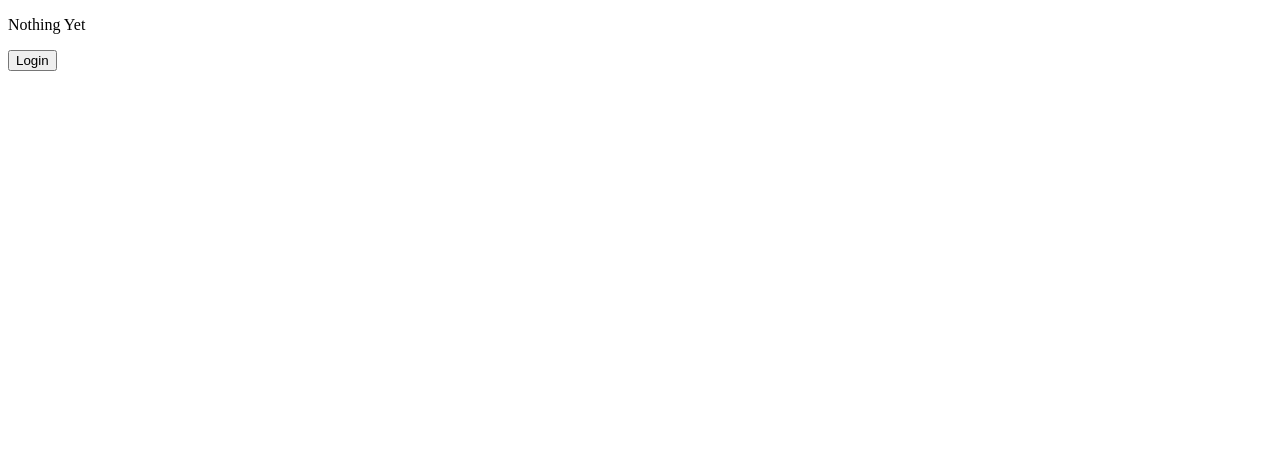
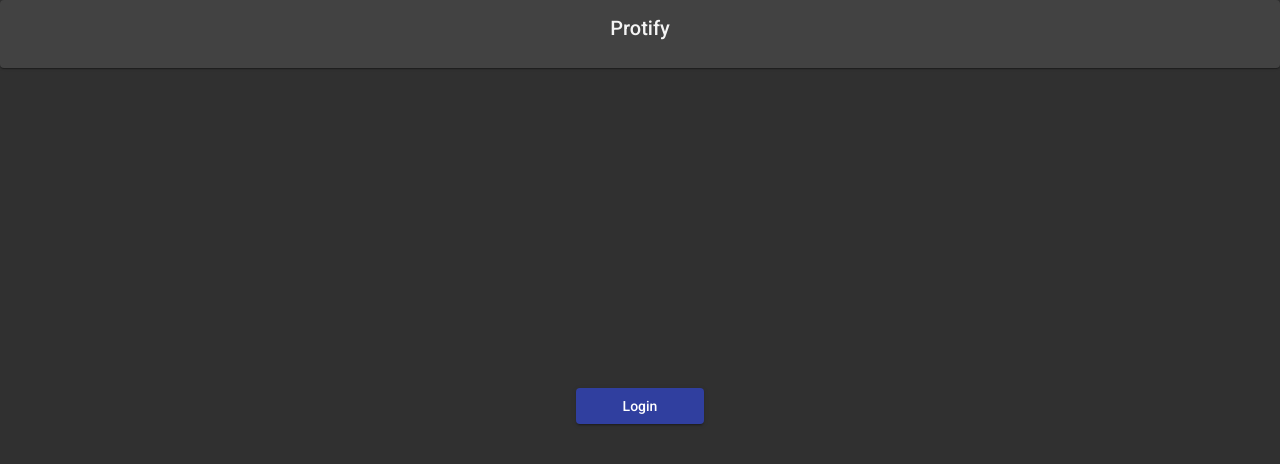
Before and after one commit to rileyb123/Spotify-App, an Angular app in the folder Spotify-UI/: page /login in a window 1280 px wide. Shown: the top 464 px of the page. Built offline with nearby package versions, Linux system fonts and the light colour scheme.

Commit message:
Small CSS Changes

```diff
--- a/Spotify-UI/angular.json
+++ b/Spotify-UI/angular.json
@@ -31,6 +31,7 @@
               "src/assets"
             ],
             "styles": [
+              "./node_modules/@angular/material/prebuilt-themes/deeppurple-amber.css",
               "src/styles.scss"
             ],
             "scripts": []
@@ -99,6 +100,7 @@
               "src/assets"
             ],
             "styles": [
+              "./node_modules/@angular/material/prebuilt-themes/deeppurple-amber.css",
               "src/styles.scss"
             ],
             "scripts": []
--- a/Spotify-UI/package.json
+++ b/Spotify-UI/package.json
@@ -11,10 +11,12 @@
   "private": true,
   "dependencies": {
     "@angular/animations": "~13.3.0",
+    "@angular/cdk": "^13.3.9",
     "@angular/common": "~13.3.0",
     "@angular/compiler": "~13.3.0",
     "@angular/core": "~13.3.0",
     "@angular/forms": "~13.3.0",
+    "@angular/material": "^13.3.9",
     "@angular/platform-browser": "~13.3.0",
     "@angular/platform-browser-dynamic": "~13.3.0",
     "@angular/router": "~13.3.0",
--- a/Spotify-UI/src/app/components/loading-home/loading-home.component.html
+++ b/Spotify-UI/src/app/components/loading-home/loading-home.component.html
@@ -1,2 +1,6 @@
 
-<p>Home Page Is Loading Please Wait</p>
+
+<h1 class="header-text">Loading, Please Wait</h1>
+<div class="spinner-container">
+    <mat-spinner  class="spinner" aria-label="Home Is Loading"></mat-spinner>
+</div>
--- a/Spotify-UI/src/app/components/loading-home/loading-home.component.scss
+++ b/Spotify-UI/src/app/components/loading-home/loading-home.component.scss
@@ -1,6 +1,12 @@
+.spinner-container{
+    position: absolute;
+    top: 32%;
+    left: 45%;
+}
 
-p {
-    font-size: 36px;
-    margin-left: 15%;
-    margin-top: 15%;
+.header-text{
+    color: whitesmoke;
+    position: absolute;
+    top: 24%;
+    left: 39%;
 }
--- a/Spotify-UI/src/app/components/login/login.component.html
+++ b/Spotify-UI/src/app/components/login/login.component.html
@@ -1,2 +1,10 @@
-<p>{{serverResponse}}</p>
-<button (click)="login()">Login</button>
+
+<mat-card>
+<mat-card-header>
+    <mat-card-title>Protify</mat-card-title>
+</mat-card-header>
+</mat-card>
+
+<div class="login-button">
+<button id="button" mat-raised-button (click)="login()">Login</button>
+</div>
--- a/Spotify-UI/src/app/components/login/login.component.scss
+++ b/Spotify-UI/src/app/components/login/login.component.scss
@@ -0,0 +1,23 @@
+.login-button{
+    display: flex;
+    justify-content: center;
+    margin-top: 25%;
+}
+
+.title{
+    position: inherit;
+    color: #303f9f;
+    display: flex;
+    justify-content: center;
+    margin-top: 10%;
+}
+
+#button{
+    width: 10%;
+    background-color: #303f9f;
+}
+
+mat-card-header{
+    justify-content: center;
+    color: whitesmoke;
+}
--- a/Spotify-UI/src/app/components/login/login.component.ts
+++ b/Spotify-UI/src/app/components/login/login.component.ts
@@ -1,5 +1,7 @@
 import { Component, OnInit } from '@angular/core';
 import { ApiService } from 'src/app/api.service';
+import {MatButtonModule} from '@angular/material/button';
+
 
 @Component({
   selector: 'app-login',
--- a/Spotify-UI/src/index.html
+++ b/Spotify-UI/src/index.html
@@ -6,8 +6,11 @@
   <base href="/">
   <meta name="viewport" content="width=device-width, initial-scale=1">
   <link rel="icon" type="image/x-icon" href="favicon.ico">
+  <link rel="preconnect" href="https://fonts.gstatic.com">
+  <link href="https://fonts.googleapis.com/css2?family=Roboto:wght@300;400;500&display=swap" rel="stylesheet">
+  <link href="https://fonts.googleapis.com/icon?family=Material+Icons" rel="stylesheet">
 </head>
-<body>
+<body class="mat-app-background">
   <app-root></app-root>
 </body>
 </html>
--- a/Spotify-UI/src/styles.scss
+++ b/Spotify-UI/src/styles.scss
@@ -1 +1,5 @@
 /* You can add global styles to this file, and also import other style files */
+@import '~@angular/material/prebuilt-themes/purple-green.css';
+
+html, body { height: 100%; }
+body { margin: 0; font-family: Roboto, "Helvetica Neue", sans-serif; }
```
Also changed, not shown: Spotify-UI/src/app/app.module.ts (+12 -2 lines), 1 other file (tests, documents, lock files or other folders).
